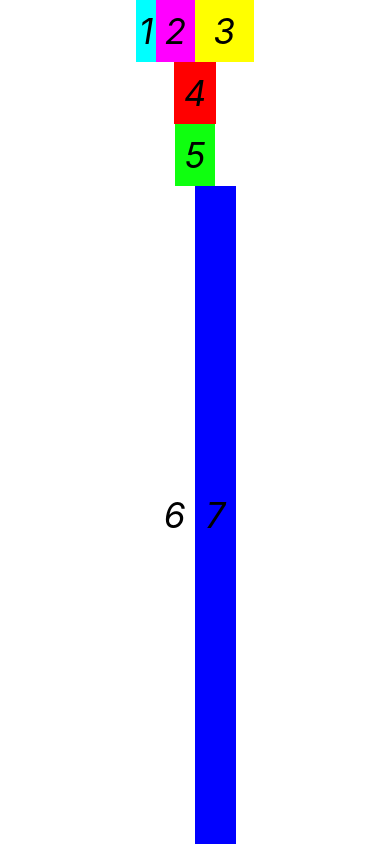
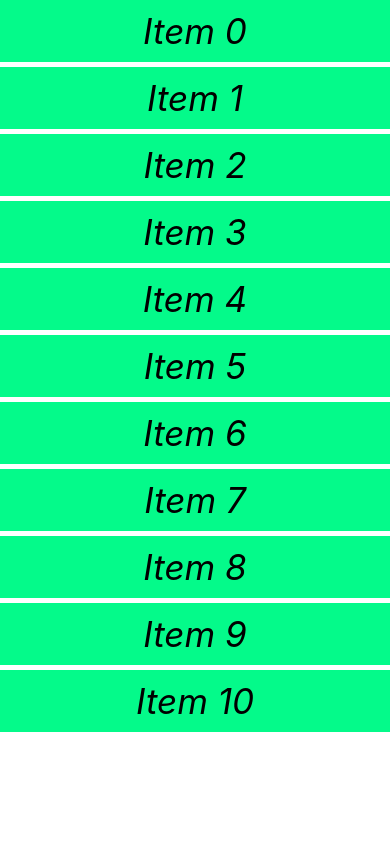
Before and after one commit to thomas-che/react-native-mash, a React Native app: screen / in a window 390 px wide. Built offline with nearby package versions, Linux system fonts and the light colour scheme.

Commit message:
List, ScrollView & RefreshControl

```diff
--- a/App.js
+++ b/App.js
@@ -1,113 +1,64 @@
 import React, {useState} from 'react';
-import { StyleSheet, Text, View, Button, Linking } from 'react-native';
+import { StyleSheet, Text, View, Button, Linking, ScrollView, RefreshControl } from 'react-native';
 
 export default function App() {
 
-	const [name, setName] = useState('Style Test')
+    const [items, steItems] = useState([
+        {key: 0, item:'Item 0'},
+        {key: 1, item:'Item 1'},
+        {key: 2, item:'Item 2'},
+        {key: 3, item:'Item 3'},
+        {key: 4, item:'Item 4'},
+        {key: 5, item:'Item 5'},
+        {key: 6, item:'Item 6'},
+        {key: 7, item:'Item 7'},
+        {key: 8, item:'Item 8'},
+        {key: 9, item:'Item 9'},
+        {key: 10, item:'Item 10'},
+    ])
 
-	const onClickHandler = () => {
-		setName('Style update donne')
-	}
+    const [refreshing, setRefreshing] = useState(false)
+
+    const onRefresh = () => {
+        setRefreshing(true);
+        steItems([...items, {key:100, item: 'Item 100'}]);
+        setRefreshing(false);
+    }
 
 	return (
         <View style={styles.body}>
-            <View style={styles.row}>
-                <View style={styles.view1}>
-                    <Text style={styles.text}>1</Text>
-                </View>
-                <View style={styles.view2}>
-                    <Text style={styles.text}>2</Text>
-                </View>
-                <View style={styles.view3}>
-                    <Text style={styles.text}>3</Text>
-                </View>
-            </View>
-            <View style={styles.row}>
-                <View style={styles.view4}>
-                    <Text style={styles.text}>4</Text>
-                </View>
-            </View>
-            <View style={styles.row}>
-                <View style={styles.view5}>
-                    <Text style={styles.text}>5</Text>
-                </View>
-            </View>
-            <View style={styles.big_row}>
-                <View style={styles.view6}>
-                    <Text style={styles.text}>6</Text>
-                </View>
-                <View style={styles.view7}>
-                    <Text style={styles.text}>7</Text>
-                </View>
-            </View>
+            <ScrollView refreshControl={
+                <RefreshControl
+                    refreshing={refreshing}
+                    onRefresh={onRefresh}
+                    colors={['#ff0000']}
+                />
+            }>
+            {
+                items.map((object) => {
+                    return (
+                        <View style={styles.item} key={object.key}>
+                            <Text style={styles.text}>{object.item}</Text>
+                        </View>
+                    )
+                })
+            }
+            </ScrollView>
         </View>
-
 	);
 }
 
 const styles = StyleSheet.create({
 	body: {
-		flex: 1,
 		flexDirection: 'column',
 		backgroundColor: '#ffffff',
-		alignItems: 'center',
-		justifyContent: 'flex-start',
 	  },
-	  row: {
-		flexDirection: 'row',
-		backgroundColor: '#ffffff',
-		alignItems: 'center',
-		justifyContent: 'center',
-	  },
-	  big_row: {
-		flex: 1,
-		flexDirection: 'row',
-		backgroundColor: '#ffffff',
-		alignItems: 'stretch',
-		justifyContent: 'center',
-	  },
-	  view1: {
-		flex: 1,
-		backgroundColor: '#00ffff',
-		alignItems: 'center',
-		justifyContent: 'center',
-	  },
-	  view2: {
-		flex: 2,
-		backgroundColor: '#ff00ff',
-		alignItems: 'center',
-		justifyContent: 'center',
-	  },
-	  view3: {
-		flex: 3,
-		backgroundColor: '#ffff00',
-		alignItems: 'center',
-		justifyContent: 'center',
-	  },
-	  view4: {
-		flex: 1,
-		backgroundColor: '#ff0000',
-		alignItems: 'center',
-		justifyContent: 'center',
-	  },
-	  view5: {
-		flex: 1,
-		backgroundColor: '#0fff0f',
-		alignItems: 'center',
-		justifyContent: 'center',
-	  },
-	  view6: {
-		flex: 1,
-		backgroundColor: '#ffffff',
-		alignItems: 'center',
-		justifyContent: 'center',
-	  },
-	  view7: {
-		flex: 1,
-		backgroundColor: '#0000ff',
-		alignItems: 'center',
-		justifyContent: 'center',
-	  },
+	  item: {
+        backgroundColor: '#04fa8a',
+        justifyContent: 'center',
+        alignItems: 'center',
+        marginBottom: 5
+      },
 	  text: {
 		color: '#000000',
 		fontSize: 35,
```
Also changed, not shown: 1 other file (tests, documents, lock files or other folders).
